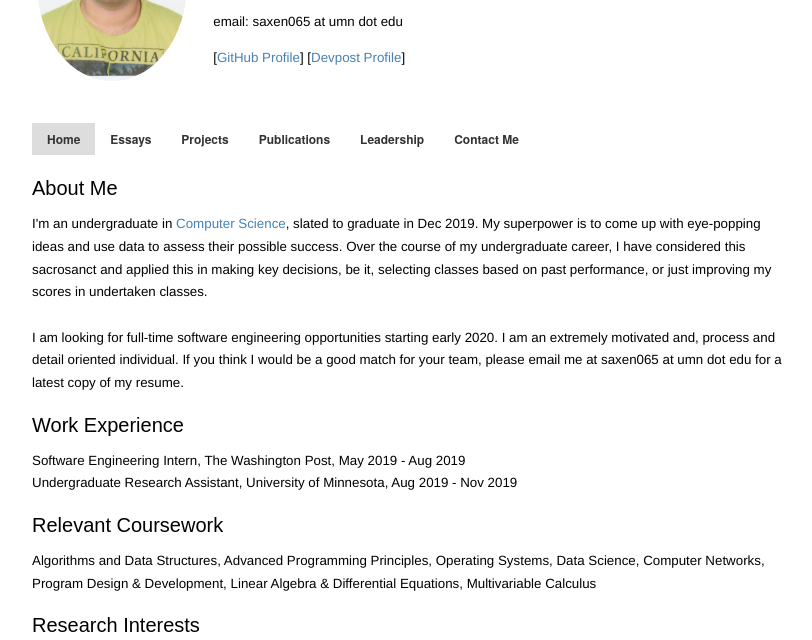
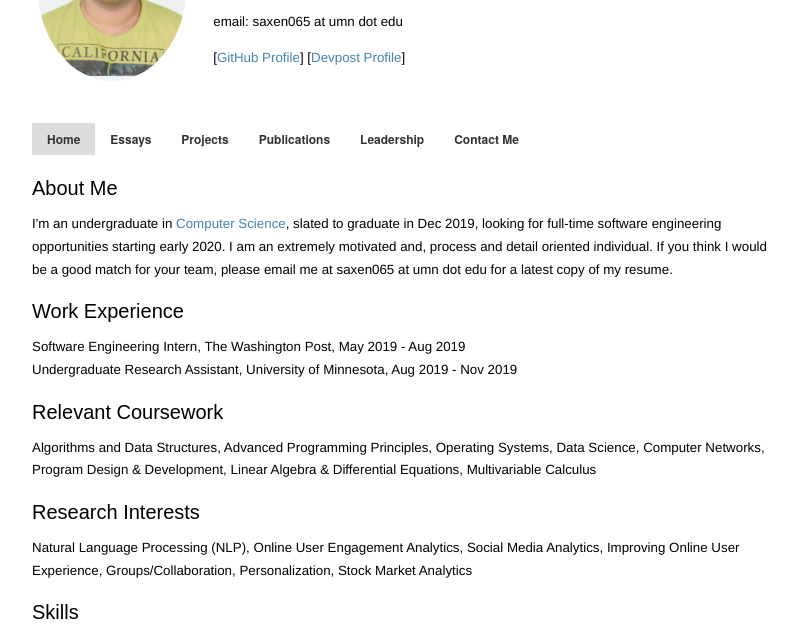
Before and after one commit to aditya800/personal-website, a plain HTML site: page index.html in a window 1280 px wide. Shown: the part 148-788 px from the top of the page, without its empty margins (108-920 px from the left). Drawn offline with Linux system fonts and the light colour scheme.

Commit message:
Update index.html

```diff
--- a/index.html
+++ b/index.html
@@ -50,9 +50,7 @@
 
 <div class="section">
 <h1>About Me</h1>
-<p> I'm an undergraduate in <a href="http://www.cs.umn.edu">Computer Science</a>, slated to graduate in Dec 2019. My superpower is to come up with eye-popping ideas and use data to assess their possible success. Over the course of my undergraduate career, I have considered this sacrosanct and applied this in making key decisions, be it, selecting classes based on past performance, or just improving my scores in undertaken classes.<br /><br />
-
-I am looking for full-time software engineering opportunities starting early 2020. I am an extremely motivated and, process and detail oriented individual. If you think I would be a good match for your team, please email me at saxen065 at umn dot edu for a latest copy of my resume.
+<p> I'm an undergraduate in <a href="http://www.cs.umn.edu">Computer Science</a>, slated to graduate in Dec 2019, looking for full-time software engineering opportunities starting early 2020. I am an extremely motivated and, process and detail oriented individual. If you think I would be a good match for your team, please email me at saxen065 at umn dot edu for a latest copy of my resume.
  </p>
  <h1>Work Experience</h1>
 	<p> Software Engineering Intern, The Washington Post, May 2019 - Aug 2019 <br />
```
